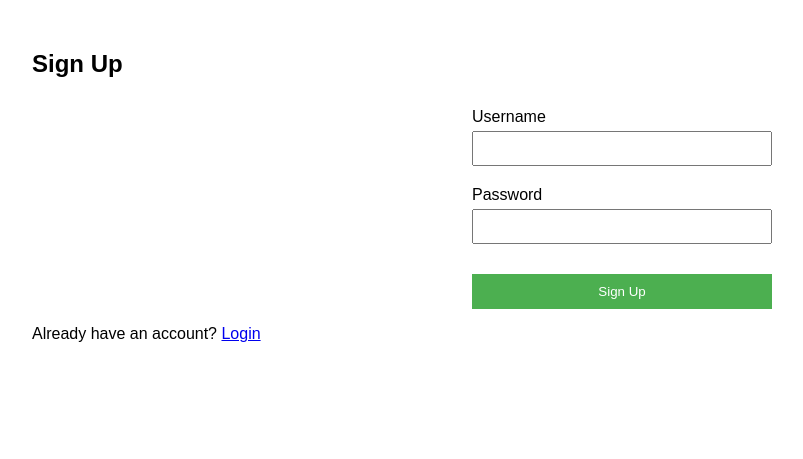
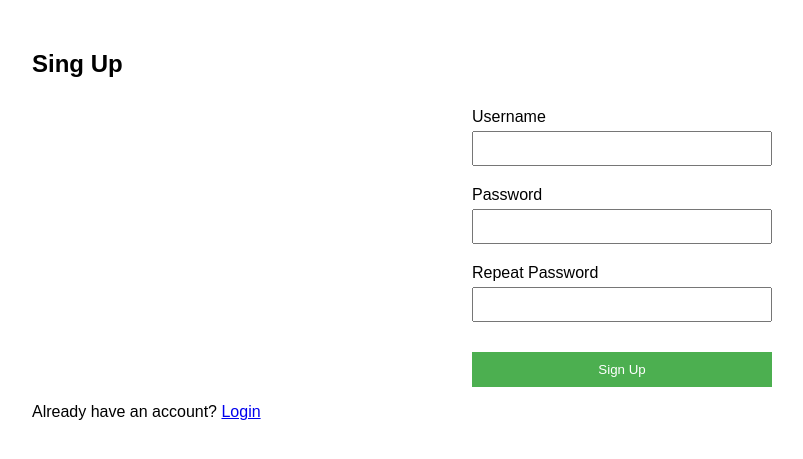
Before and after one commit to laistdomiciano/employment-contract-generator, a Flask app: page /signup in a window 1280 px wide. Shown: the top 459 px of the page, without its empty margins (18-821 px from the left). Run offline with Flask 3, Linux system fonts and the light colour scheme.

Commit message:
Login & Sign Up

```diff
--- a/app/templates/signup.html
+++ b/app/templates/signup.html
@@ -1,27 +1,23 @@
-<!DOCTYPE html>
-<html lang="en">
-<head>
-    <meta charset="UTF-8">
-    <meta name="viewport" content="width=device-width, initial-scale=1.0">
-    <title>Sign Up</title>
-    <link rel="stylesheet" href="{{ url_for('static', filename='styles.css') }}">
-</head>
-<body>
-    <div class="signup-container">
-        <h2>Sign Up</h2>
-        <form action="{{ url_for('api.signup') }}" method="post">
+{% extends "base.html" %}
+
+{% block content %}
+<div class="login-container">
+    <h2>Sing Up</h2>
+    <form action="{{ url_for('routes.signup') }}" method="post">
             <label for="username">Username</label>
             <input type="text" id="username" name="username" required>
 
             <label for="password">Password</label>
             <input type="password" id="password" name="password" required>
 
+            <label for="password">Repeat Password</label>
+            <input type="password" id="password" name="password" required>
+
             <button type="submit">Sign Up</button>
         </form>
-        <p>Already have an account? <a href="{{ url_for('api.login') }}">Login</a></p>
+        <p>Already have an account? <a href="{{ url_for('routes.login') }}">Login</a></p>
         {% if error %}
         <p id="signup-message" style="color: red;">{{ error }}</p>
         {% endif %}
-    </div>
-</body>
-</html>
+</div>
+{% endblock %}
```
Also changed, not shown: app/routes.py (+2 -10 lines).
